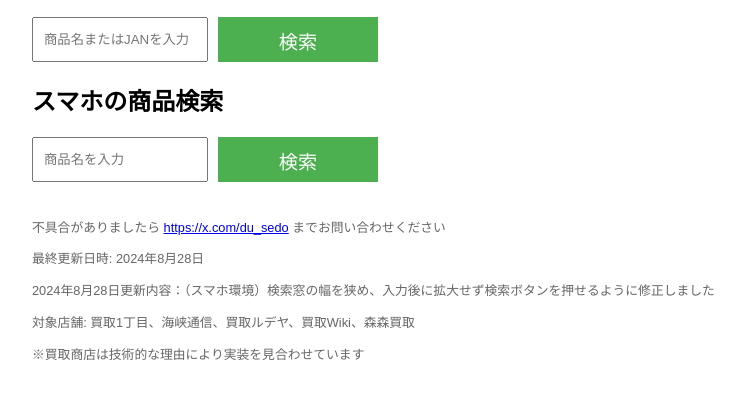
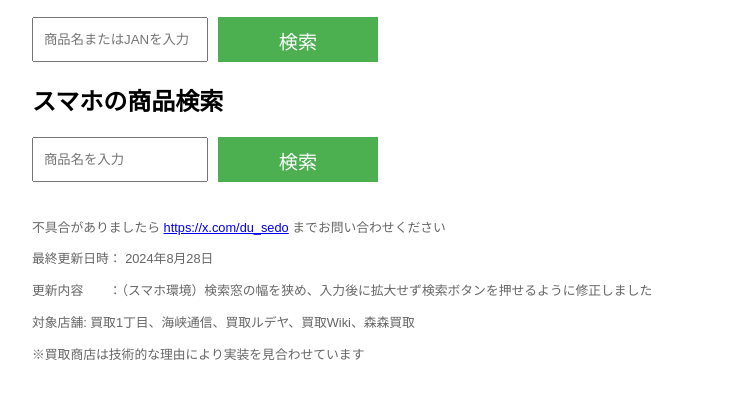
Before and after one commit to dusedo/kaitoriseach, a plain HTML site: page index.html in a window 1280 px wide. Shown: the part 147-546 px from the top of the page, without its empty margins (208-953 px from the left). Drawn offline with Linux system fonts and the light colour scheme.

Commit message:
Update index.html

```diff
--- a/index.html
+++ b/index.html
@@ -99,8 +99,8 @@
     <p class="text-standard">不具合がありましたら <a href="https://x.com/du_sedo" target="_blank">https://x.com/du_sedo</a> までお問い合わせください</p>
 
 
-    <p class="text-standard">最終更新日時: 2024年8月28日</p>
-    <p class="text-standard">2024年8月28日更新内容：（スマホ環境）検索窓の幅を狭め、入力後に拡大せず検索ボタンを押せるように修正しました</p>
+    <p class="text-standard">最終更新日時： 2024年8月28日</p>
+    <p class="text-standard">更新内容　　：（スマホ環境）検索窓の幅を狭め、入力後に拡大せず検索ボタンを押せるように修正しました</p>
 
 
 
```
